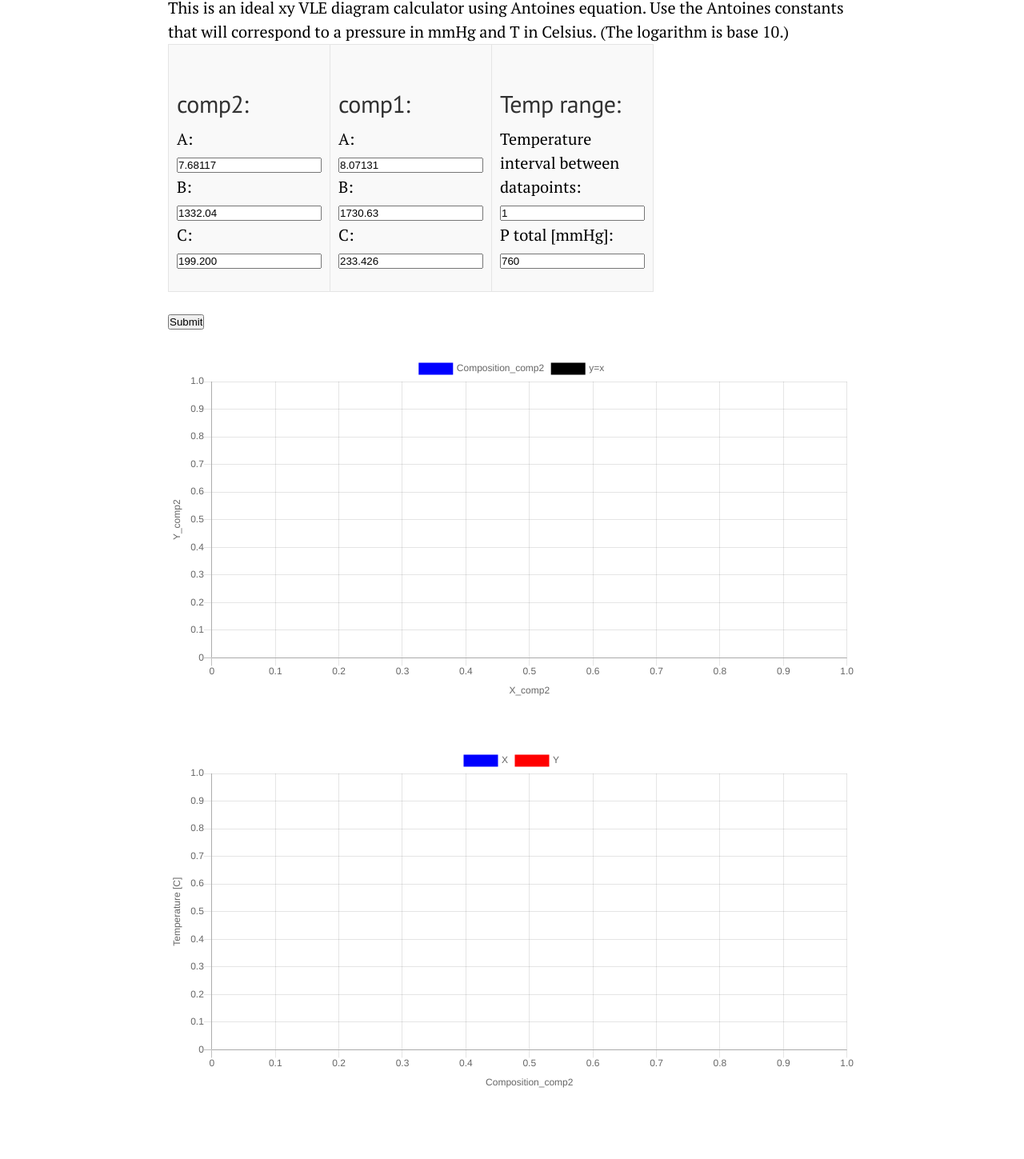
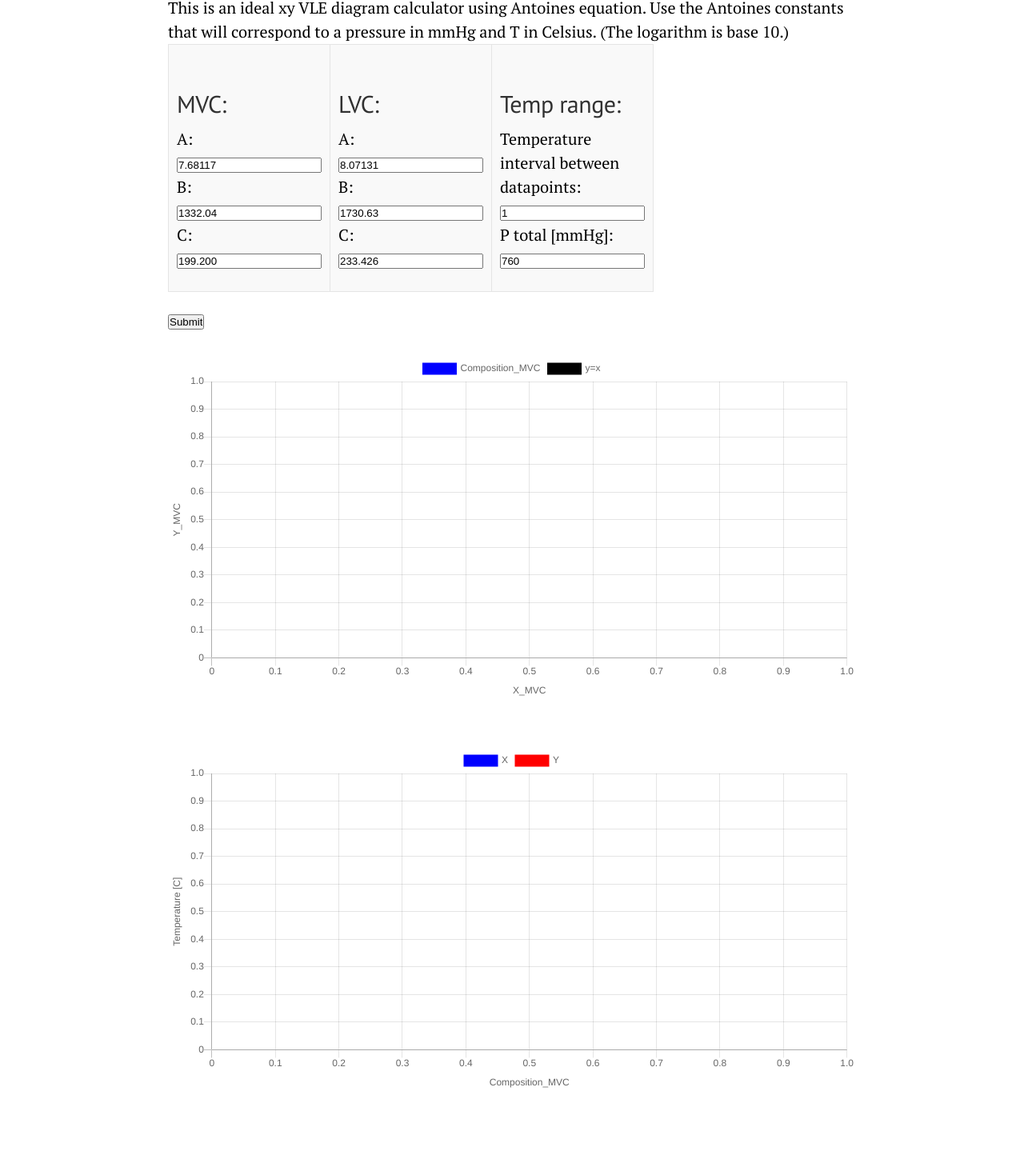
Before and after one commit to AnthonyA28/AnthonyA28.github.io, a Jekyll site: the page built from _posts/2020-01-19-VLE.md, in a window 1280 px wide. Shown: the part 166-1615 px from the top of the page at 80% size. Built offline with Jekyll 4.4.1, drawn with Linux system fonts in a browser that asks for light colours; nearby versions of some CDN libraries; some of the changed lines change nothing that is shown.

Commit message:
rename comp2 to mvc

```diff
--- a/_posts/2020-01-19-VLE.md
+++ b/_posts/2020-01-19-VLE.md
@@ -17,23 +17,23 @@ tags:
     Use the Antoines constants that will correspond to a pressure in mmHg and T in Celsius. (The logarithm is base 10.)
 <tr>
 <td >&nbsp;
-    <h2> comp2: <br>
+    <h2> MVC: <br>
     </h2>
     <p>
         <!-- Ethanol from wikipedia -->
-        A: <input type="text" id="comp2_A" value="7.68117 "><br>
-        B: <input type="text" id="comp2_B" value="1332.04 "><br>
-        C: <input type="text" id="comp2_C" value="199.200"><br>
+        A: <input type="text" id="MVC_A" value="7.68117 "><br>
+        B: <input type="text" id="MVC_B" value="1332.04 "><br>
+        C: <input type="text" id="MVC_C" value="199.200"><br>
     </p>
 </td>
 <td >&nbsp;
-   <h2> comp1: <br>
+   <h2> LVC: <br>
     </h2>
     <p >
         <!-- Water from wikipedia -->
-        A: <input type="text" id="comp1_A" value="8.07131"><br>
-        B: <input type="text" id="comp1_B" value="1730.63"><br>
-        C: <input type="text" id="comp1_C" value="233.426"><br>
+        A: <input type="text" id="LVC_A" value="8.07131"><br>
+        B: <input type="text" id="LVC_B" value="1730.63"><br>
+        C: <input type="text" id="LVC_C" value="233.426"><br>
     </p>
 
 </td>
@@ -76,7 +76,7 @@ let xychart = new Chart(document.getElementById("xychart"), {
     type: 'scatter',
     data: {
         datasets: [{
-            label: 'Composition_comp2',
+            label: 'Composition_MVC',
             data: xypoints,
             fill: false,
             pointBackgroundColor: 'rgba(0, 0, 255, 0.5)',
@@ -101,14 +101,14 @@ let xychart = new Chart(document.getElementById("xychart"), {
                 position: 'bottom',
                 scaleLabel: {
                     display: true,
-                    labelString: 'X_comp2'
+                    labelString: 'X_MVC'
                 },
             }],
             yAxes: [ {
               display: true,
               scaleLabel: {
                   display: true,
-                  labelString: 'Y_comp2'
+                  labelString: 'Y_MVC'
               }
             } ]
         }
@@ -143,7 +143,7 @@ let Txychart = new Chart(document.getElementById("Txychart"), {
                 position: 'bottom',
                 scaleLabel: {
                     display: true,
-                    labelString: 'Composition_comp2'
+                    labelString: 'Composition_MVC'
                 },
             }],
             yAxes: [ {
@@ -192,12 +192,12 @@ function get_float(name) {
 }
 
 function submitted() {
-    let comp2_A   = get_float("comp2_A");
-    let comp2_B   = get_float("comp2_B");
-    let comp2_C   = get_float("comp2_C");
-    let comp1_A   = get_float("comp1_A");
-    let comp1_B   = get_float("comp1_B");
-    let comp1_C   = get_float("comp1_C");
+    let MVC_A   = get_float("MVC_A");
+    let MVC_B   = get_float("MVC_B");
+    let MVC_C   = get_float("MVC_C");
+    let LVC_A   = get_float("LVC_A");
+    let LVC_B   = get_float("LVC_B");
+    let LVC_C   = get_float("LVC_C");
     let step    = get_float("step");
     let P_total = get_float("P_total");
     let min_step = 0.01;
@@ -206,45 +206,45 @@ function submitted() {
         step = min_step;
     }
 
-    let P_vap_comp1 = 0;
-    let P_vap_comp2 = 0;
-    let X_comp2 = 0;
-    let X_comp1 = 0;
-    let Y_comp2 = 0;
-    let Y_comp1 = 0;
+    let P_vap_LVC = 0;
+    let P_vap_MVC = 0;
+    let X_MVC = 0;
+    let X_LVC = 0;
+    let Y_MVC = 0;
+    let Y_LVC = 0;
 
     xypoints = [];
     Txpoints = [];
     Typoints = [];
 
-    let T_BP_comp1 = comp1_B/(comp1_A-getBaseLog(10,P_total))-comp1_C;
-    let T_BP_comp2 = comp2_B/(comp2_A-getBaseLog(10,P_total))-comp2_C;
+    let T_BP_LVC = LVC_B/(LVC_A-getBaseLog(10,P_total))-LVC_C;
+    let T_BP_MVC = MVC_B/(MVC_A-getBaseLog(10,P_total))-MVC_C;
 
-    let T_max = T_BP_comp1;
-    let T_min = T_BP_comp2;
-    if( T_BP_comp2 > T_BP_comp1 ) T_max = T_BP_comp2;
-    if( T_BP_comp1 < T_BP_comp2 ) T_min = T_BP_comp1;
+    let T_max = T_BP_LVC;
+    let T_min = T_BP_MVC;
+    if( T_BP_MVC > T_BP_LVC ) T_max = T_BP_MVC;
+    if( T_BP_LVC < T_BP_MVC ) T_min = T_BP_LVC;
 
     let atLastTemp = false;
     for( T = T_max; T >= T_min-step && !atLastTemp ; T-=step ) {
         if(T < T_min ){ T = T_min; atLastTemp = true;} ;
         // Antointes equations
-        P_vap_comp1 = Math.pow(10,comp1_A-comp1_B/(comp1_C+T));
-        P_vap_comp2 = Math.pow(10,comp2_A-comp2_B/(comp2_C+T));
+        P_vap_LVC = Math.pow(10,LVC_A-LVC_B/(LVC_C+T));
+        P_vap_MVC = Math.pow(10,MVC_A-MVC_B/(MVC_C+T));
         // Daltons Law  -- total pressure is summation of partial pressures
-        // P_total = Pp_comp1 + Pp_comp2
+        // P_total = Pp_LVC + Pp_MVC
         // insert Raults Law -- partial pressure is equal to vapor pressure times mole frac
-        // P_total = P_vap_comp1 * X_comp1 + P_vap_comp2 * X_comp2
-        // P_total = P_vap_comp1 * (1-comp2) + P_vap_comp2 * X_comp2
+        // P_total = P_vap_LVC * X_LVC + P_vap_MVC * X_MVC
+        // P_total = P_vap_LVC * (1-MVC) + P_vap_MVC * X_MVC
         // Then do some algebra to get
-        X_comp2 = (P_total-P_vap_comp1)/(P_vap_comp2-P_vap_comp1)
-        X_comp1 = 1 - X_comp2;
+        X_MVC = (P_total-P_vap_LVC)/(P_vap_MVC-P_vap_LVC)
+        X_LVC = 1 - X_MVC;
         // now use raults law again
-        Y_comp2 = P_vap_comp2*X_comp2/P_total;
-        Y_comp1 = 1-Y_comp2;
-        xypoints.push({x:X_comp2, y:Y_comp2});
-        Txpoints.push({x:X_comp2, y:T});
-        Typoints.push({x:Y_comp2, y:T});
+        Y_MVC = P_vap_MVC*X_MVC/P_total;
+        Y_LVC = 1-Y_MVC;
+        xypoints.push({x:X_MVC, y:Y_MVC});
+        Txpoints.push({x:X_MVC, y:T});
+        Typoints.push({x:Y_MVC, y:T});
     }
     xychart.data.datasets[0].data = xypoints;
     xychart.update();
```
Also changed, not shown: 4 other files.
